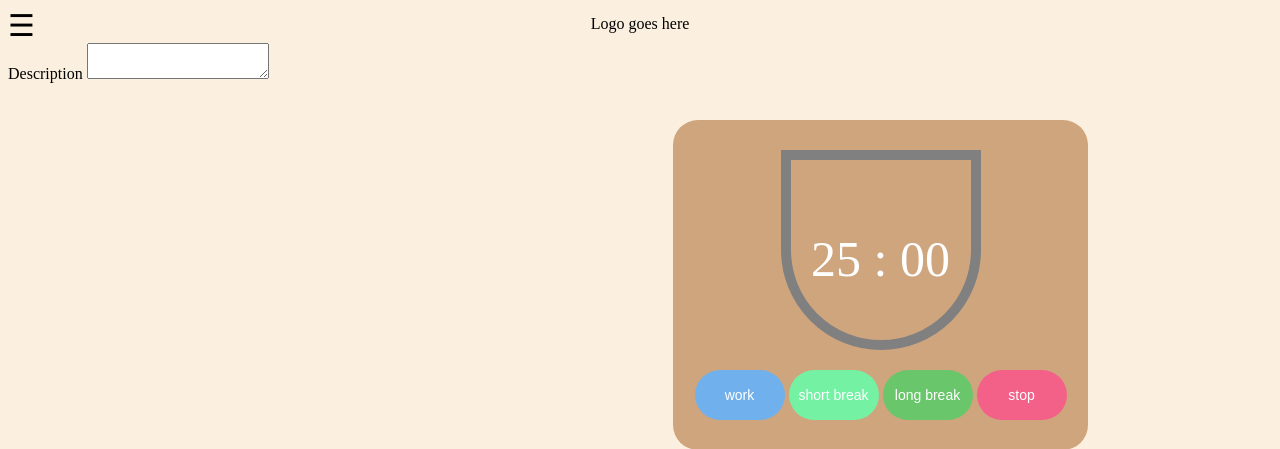
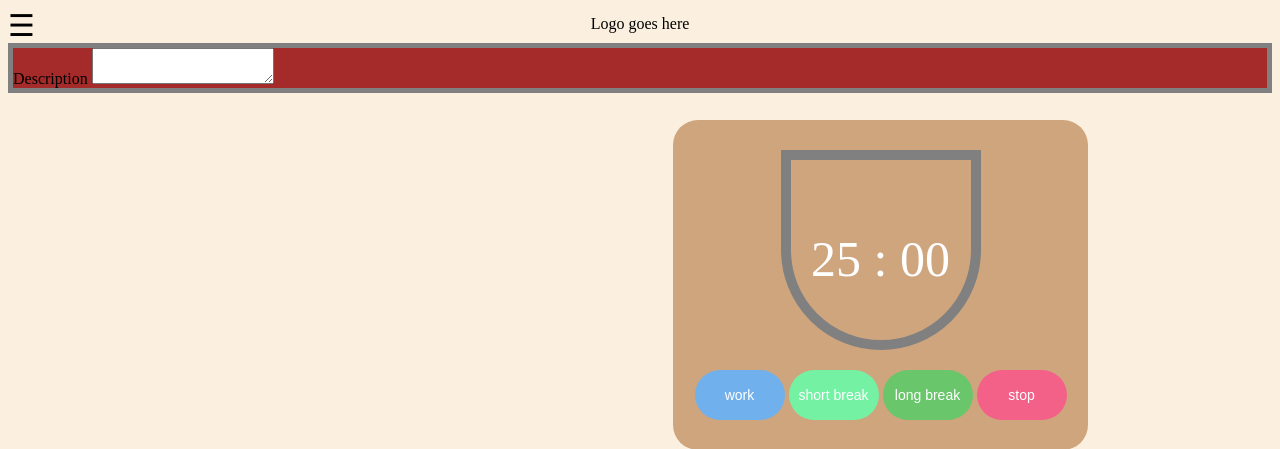
Before and after one commit to LaurierCS/Pod5, a Django app: template templates/app/homepage.html in a window 1280 px wide. Shown: the top 449 px of the page. Run offline with Django 3.2, Linux system fonts and the light colour scheme; the template is opened without the code that fills it, so the values that code supplies are empty, except form fields; tables that the repository leaves empty hold one stand-in row (values such as "Sample post"); form fields are guessed from the names that the template uses.

Commit message:
adding task form and view to homepage

```diff
--- a/static/css/main.css
+++ b/static/css/main.css
@@ -218,3 +218,9 @@ div.l {
     background-color: blue;
     border: solid black 3px;
 }
+
+/* Task Components */
+.todo_container {
+  background-color: brown;
+  border: solid grey 5px;
+}
```
Also changed, not shown: app/views.py (+2 -10 lines).
